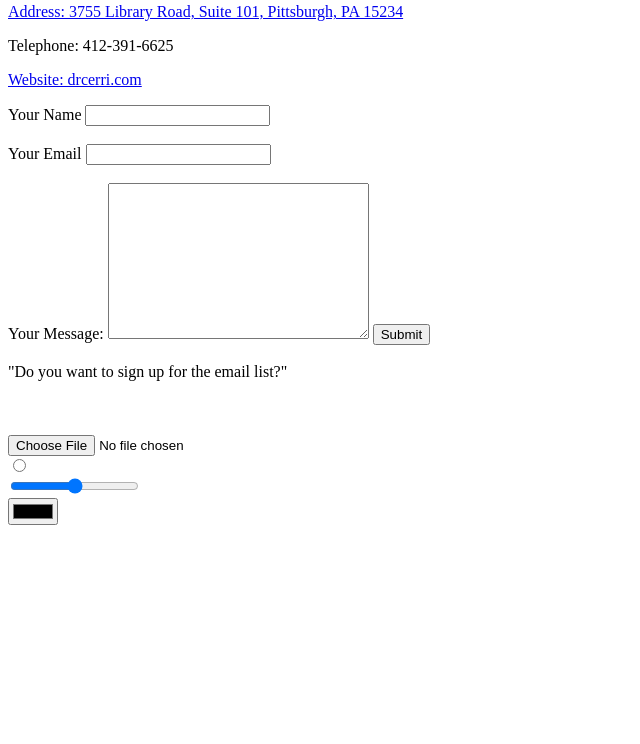
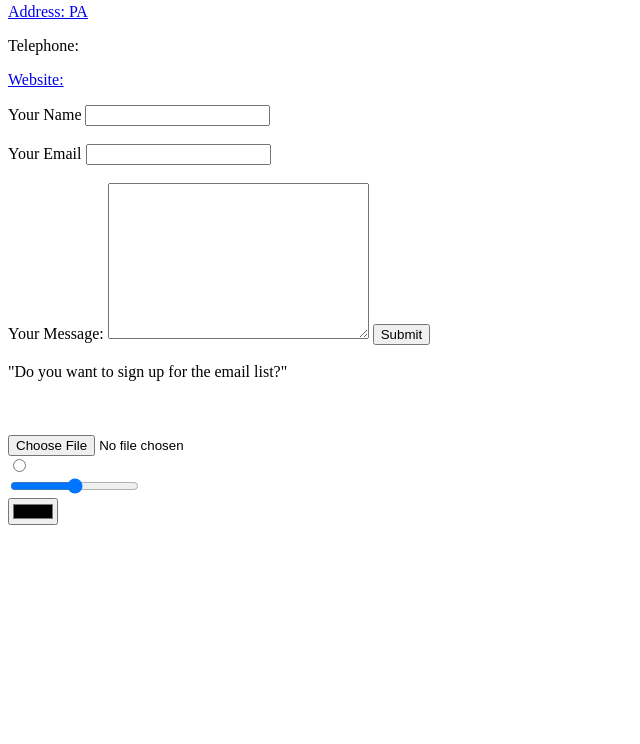
Before and after one commit to hcerri/cv, a plain HTML site: page contact.html in a window 1280 px wide. Shown: the part 56-800 px from the top of the page, without its empty margins (0-640 px from the left). Drawn offline with Linux system fonts and the light colour scheme.

Commit message:
Update contact.html

```diff
--- a/contact.html
+++ b/contact.html
@@ -10,13 +10,13 @@
   <h3>Contact Information</h3>
   <p><a
       href="https://www.google.com/maps/place/3755+Library+Rd,+Pittsburgh,+PA+15234/@40.3641432,-80.0241586,17z/data=!4m13!1m7!3m6!1s0x8834f9e2edbd67b1:0x395ca02b5b79a89a!2s3755+Library+Rd,+Pittsburgh,+PA+15234!3b1!8m2!3d40.3641391!4d-80.0219646!3m4!1s0x8834f9e2edbd67b1:0x395ca02b5b79a89a!8m2!3d40.3641391!4d-80.0219646">Address:
-      3755 Library Road, Suite 101, Pittsburgh, PA 15234</a></p>
-  <p>Telephone: 412-391-6625</p>
-  <p><a href="https://drcerri.com/">Website: drcerri.com</a></p>
+       PA </a></p>
+  <p>Telephone: </p>
+  <p><a href="/">Website: </a></p>
 
 
 
-  <form action="mailto:hcerri@yahoo.com" method="post" enctype="text/plain">
+  <form action="mailto: email address" method="post" enctype="text/plain">
     <label>Your Name</label>
     <input type="text" name="your name" value=""><br><br>
 
@@ -35,10 +35,3 @@
 
 
   </form>
-
-
-
-
-
-
-</html>
```
